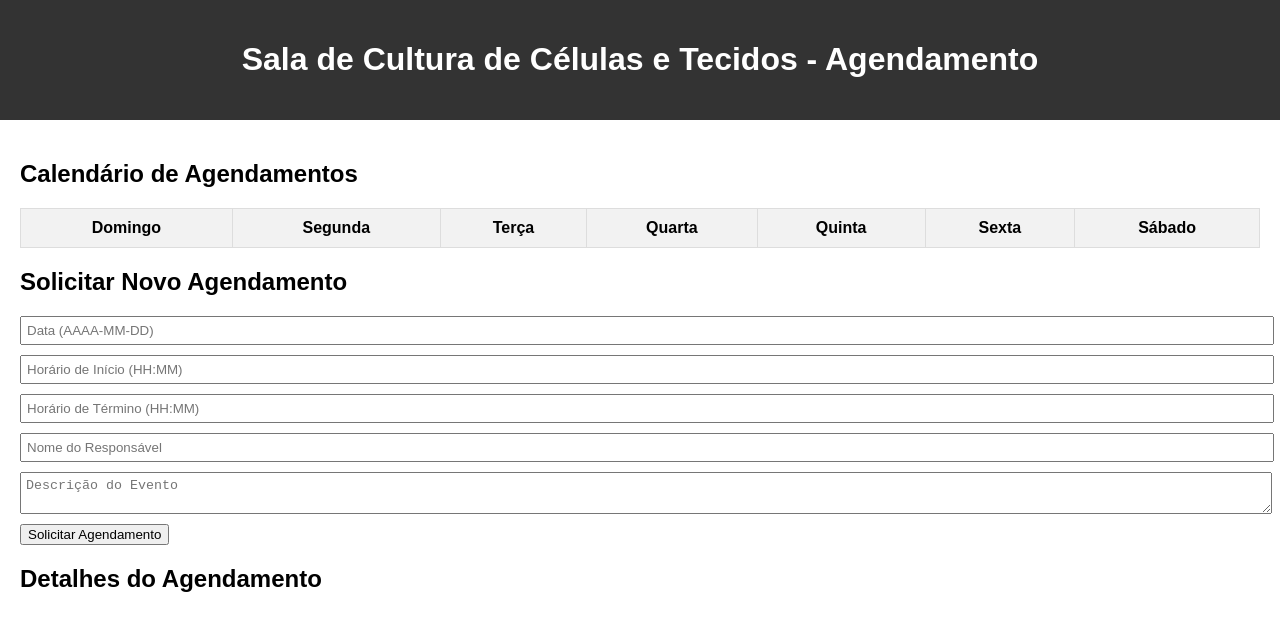
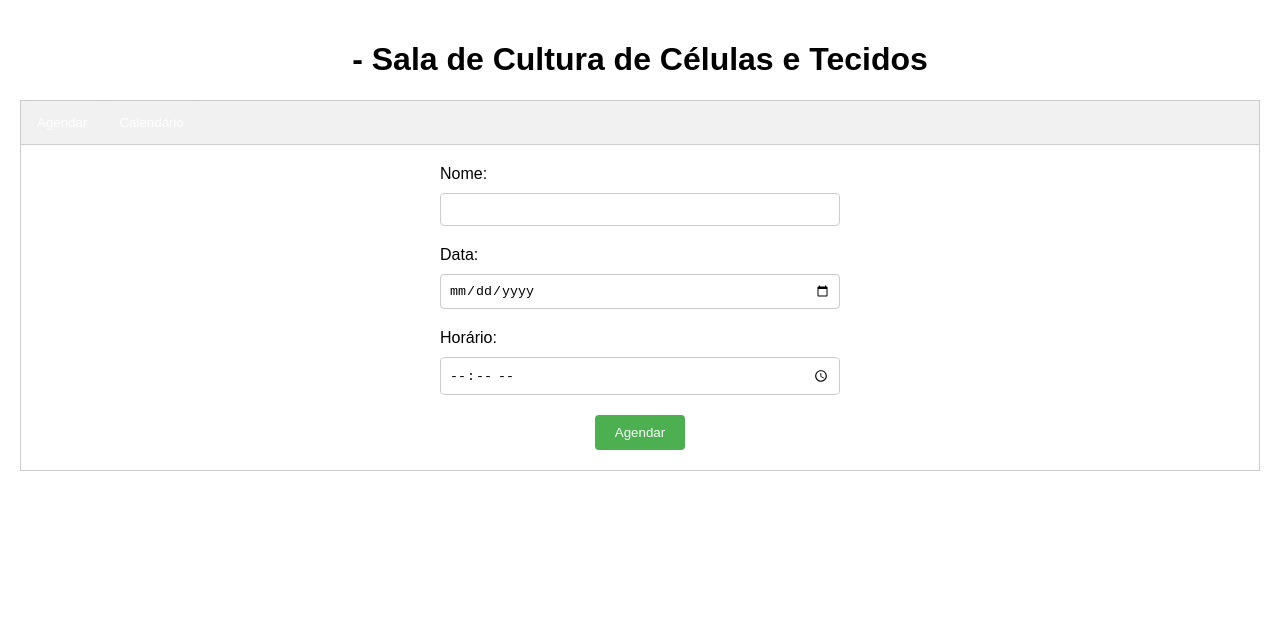
Before and after one commit to AndreViieira/agendanubex.github.io, a plain HTML site: page index.html in a window 1280 px wide. Drawn offline with Linux system fonts and the light colour scheme.

Commit message:
Update index.html

```diff
--- a/index.html
+++ b/index.html
@@ -1,256 +1,148 @@
 <!DOCTYPE html>
-<html lang="en">
+<html>
 <head>
-  <meta charset="UTF-8">
-  <meta name="viewport" content="width=device-width, initial-scale=1.0">
-  <title>Sala de Cultura de Células e Tecidos - Agendamento</title>
+  <title>Agendamento - Sala de Cultura de Células e Tecidos</title>
   <style>
-    /* CSS styles go here */
+    /* Estilos CSS */
     body {
       font-family: Arial, sans-serif;
       margin: 0;
-      padding: 0;
+      padding: 20px;
     }
 
-    header {
-      background-color: #333;
-      color: #fff;
-      padding: 20px;
+    h1 {
       text-align: center;
     }
 
-    main {
-      padding: 20px;
+    .tab {
+      overflow: hidden;
+      border: 1px solid #ccc;
+      background-color: #f1f1f1;
     }
 
-    #calendar {
-      width: 100%;
-      border-collapse: collapse;
+    .tab button {
+      background-color: inherit;
+      float: left;
+      border: none;
+      outline: none;
+      cursor: pointer;
+      padding: 14px 16px;
+      transition: 0.3s;
     }
 
-    #calendar th, #calendar td {
-      padding: 10px;
-      text-align: center;
-      border: 1px solid #ddd;
+    .tab button.active {
+      background-color: #ccc;
     }
 
-    #calendar th {
-      background-color: #f2f2f2;
+    .tabcontent {
+      padding: 20px;
+      border: 1px solid #ccc;
+      border-top: none;
     }
 
-    #calendar td {
-      height: 100px;
-      vertical-align: top;
+    form {
+      max-width: 400px;
+      margin: 0 auto;
     }
 
-    .event {
-      background-color: #4CAF50;
-      color: #fff;
-      padding: 5px;
-      margin-bottom: 5px;
-      cursor: pointer;
+    label {
+      display: block;
+      margin-bottom: 10px;
     }
 
-    .request-form {
-      margin-top: 20px;
+    input, select {
+      width: 100%;
+      padding: 8px;
+      border: 1px solid #ccc;
+      border-radius: 4px;
+      box-sizing: border-box;
+      margin-bottom: 20px;
     }
 
-    .request-form input, .request-form textarea {
+    button {
+      background-color: #4CAF50;
+      color: white;
+      padding: 10px 20px;
+      border: none;
+      border-radius: 4px;
+      cursor: pointer;
       display: block;
-      width: 100%;
-      margin-bottom: 10px;
-      padding: 5px;
-    }
-
-    #event-details {
-      margin-top: 20px;
-      border: 1px solid #ddd;
-      padding: 10px;
-      display: none;
+      margin: 0 auto;
     }
   </style>
 </head>
 <body>
-  <header>
-    <h1>Sala de Cultura de Células e Tecidos - Agendamento</h1>
-  </header>
+  <h1>- Sala de Cultura de Células e Tecidos</h1>
 
-  <main>
+  <div class="tab">
+    <button class="tablinks" onclick="openTab(event, 'appointment-form')">Agendar</button>
+    <button class="tablinks" onclick="openTab(event, 'appointment-calendar')">Calendário</button>
+  </div>
+
+  <div id="appointment-form" class="tabcontent">
+    <form id="appointment-form-content">
+      <label for="name">Nome:</label>
+      <input type="text" id="name" name="name" required>
+
+      <label for="date">Data:</label>
+      <input type="date" id="date" name="date" required>
+
+      <label for="time">Horário:</label>
+      <input type="time" id="time" name="time" required>
+
+      <button type="submit">Agendar</button>
+    </form>
+  </div>
+
+  <div id="appointment-calendar" class="tabcontent" style="display: none;">
     <h2>Calendário de Agendamentos</h2>
-    <table id="calendar">
-      <thead>
-        <tr>
-          <th>Domingo</th>
-          <th>Segunda</th>
-          <th>Terça</th>
-          <th>Quarta</th>
-          <th>Quinta</th>
-          <th>Sexta</th>
-          <th>Sábado</th>
-        </tr>
-      </thead>
-      <tbody id="calendar-body">
-        <!-- Calendar events will be dynamically generated here -->
-      </tbody>
-    </table>
-
-    <h2>Solicitar Novo Agendamento</h2>
-    <div class="request-form">
-      <input type="text" id="request-date" placeholder="Data (AAAA-MM-DD)">
-      <input type="text" id="request-start-time" placeholder="Horário de Início (HH:MM)">
-      <input type="text" id="request-end-time" placeholder="Horário de Término (HH:MM)">
-      <input type="text" id="request-responsible" placeholder="Nome do Responsável">
-      <textarea id="request-description" placeholder="Descrição do Evento"></textarea>
-      <button onclick="requestNewEvent()">Solicitar Agendamento</button>
-    </div>
-
-    <h2>Detalhes do Agendamento</h2>
-    <div id="event-details">
-      <p id="event-date"></p>
-      <p id="event-start-time"></p>
-      <p id="event-end-time"></p>
-      <p id="event-responsible"></p>
-      <p id="event-description"></p>
-    </div>
-  </main>
+    <!-- Conteúdo do calendário de agendamentos -->
+  </div>
 
   <script>
-    // Sample event data
-    let events = [
-      {
-        date: "2024-07-23",
-        startTime: "09:00",
-        endTime: "12:00",
-        responsible: "João Silva",
-        description: "Experimentos com células-tronco"
-      },
-      {
-        date: "2024-07-24",
-        startTime: "14:00",
-        endTime: "17:00",
-        responsible: "Maria Oliveira",
-        description: "Análise de cultura de tecidos"
-      },
-      {
-        date: "2024-07-25",
-        startTime: "10:00",
-        endTime: "13:00",
-        responsible: "Carlos Pereira",
-        description: "Microscopia de células"
-      }
-    ];
-
-    // Function to generate the calendar
-    function generateCalendar() {
-      const calendarBody = document.getElementById('calendar-body');
-      calendarBody.innerHTML = '';
-
-      const currentDate = new Date();
-      let month = currentDate.getMonth() + 1;
-      let year = currentDate.getFullYear();
-
-      // Generate calendar for the current month
-      for (let i = 1; i <= new Date(year, month, 0).getDate(); i++) {
-        const dayOfWeek = new Date(year, month - 1, i).getDay();
-
-        if (dayOfWeek === 0) {
-          const row = document.createElement('tr');
-          calendarBody.appendChild(row);
-        }
-
-        const cell = document.createElement('td');
-        cell.textContent = i;
-        cell.addEventListener('click', () => showEventDetails(i, month, year));
-
-        // Check if there are any events on this day
-        const eventElement = events.find(event => {
-          const [eventYear, eventMonth, eventDay] = event.date.split('-');
-          return parseInt(eventDay) === i && parseInt(eventMonth) === month && parseInt(eventYear) === year;
-        });
-
-        if (eventElement) {
-          const eventDiv = document.createElement('div');
-          eventDiv.classList.add('event');
-          eventDiv.textContent = `${eventElement.responsible} - ${eventElement.startTime} - ${eventElement.endTime}`;
-          eventDiv.setAttribute('data-date', `${year}-${month}-${i}`);
-          cell.appendChild(eventDiv);
-        }
-
-        calendarBody.lastChild.appendChild(cell);
-      }
+    // Função para formatar a data e o horário
+    function formatDateTime(date, time) {
+      const dateObj = new Date(date + 'T' + time);
+      const formattedDate = dateObj.toLocaleDateString('pt-BR', { day: '2-digit', month: '2-digit', year: 'numeric' });
+      const formattedTime = dateObj.toLocaleTimeString('pt-BR', { hour: '2-digit', minute: '2-digit' });
+      return `${formattedDate} ${formattedTime}`;
     }
 
-    // Function to show event details
-    function showEventDetails(day, month, year) {
-      const eventElement = document.querySelectorAll(".event[data-date='" + year + "-" + month + "-" + day + "']");
-
-      if (eventElement.length > 0) {
-        const event = events.find(e => e.date === year + "-" + month + "-" + day);
-
-        document.getElementById("event-date").textContent = "Data: " + event.date;
-        document.getElementById("event-start-time").textContent = "Início: " + event.startTime;
-        document.getElementById("event-end-time").textContent = "Término: " + event.endTime;
-        document.getElementById("event-responsible").textContent = "Responsável: " + event.responsible;
-        document.getElementById("event-description").textContent = "Descrição: " + event.description;
-
-        // Show the event details section
-        document.getElementById("event-details").style.display = "block";
-      } else {
-        // Hide the event details section
-        document.getElementById("event-details").style.display = "none";
+    // Função para abrir a aba selecionada
+    function openTab(evt, tabName) {
+      var i, tabcontent, tablinks;
+      tabcontent = document.getElementsByClassName("tabcontent");
+      for (i = 0; i < tabcontent.length; i++) {
+        tabcontent[i].style.display = "none";
       }
+      tablinks = document.getElementsByClassName("tablinks");
+      for (i = 0; i < tablinks.length; i++) {
+        tablinks[i].className = tablinks[i].className.replace(" active", "");
+      }
+      document.getElementById(tabName).style.display = "block";
+      evt.currentTarget.className += " active";
     }
 
-    // Function to request a new event
-    function requestNewEvent() {
-      const requestDate = document.getElementById('request-date').value;
-      const requestStartTime = document.getElementById('request-start-time').value;
-      const requestEndTime = document.getElementById('request-end-time').value;
-      const requestResponsible = document.getElementById('request-responsible').value;
-      const requestDescription = document.getElementById('request-description').value;
+    // Adiciona event listener ao formulário
+    document.getElementById('appointment-form-content').addEventListener('submit', function(event) {
+      event.preventDefault(); // Impede o envio padrão do formulário
 
-      // Validate input
-      if (!requestDate || !requestStartTime || !requestEndTime || !requestResponsible || !requestDescription) {
-        alert('Por favor, preencha todos os campos.');
-        return;
-      }
+      // Obtém os valores dos campos
+      const name = document.getElementById('name').value;
+      const date = document.getElementById('date').value;
+      const time = document.getElementById('time').value;
 
-      // Check if the requested date and time are available
-      const existingEvent = events.find(event => {
-        const [eventYear, eventMonth, eventDay] = event.date.split('-');
-        return event.date === requestDate && (
-          (event.startTime >= requestStartTime && event.startTime <= requestEndTime) ||
-          (event.endTime >= requestStartTime && event.endTime <= requestEndTime)
-        );
-      });
+      // Formata a data e o horário
+      const dateTime = formatDateTime(date, time);
 
-      if (existingEvent) {
-        alert('Horário já reservado. Por favor, selecione outro horário.');
-        return;
-      }
+      // Exibe a informação do agendamento
+      alert(`Agendamento realizado para ${name} em ${dateTime}.`);
 
-      // Add the new event to the events array
-      events.push({
-        date: requestDate,
-        startTime: requestStartTime,
-        endTime: requestEndTime,
-        responsible: requestResponsible,
-        description: requestDescription
-      });
-
-      // Clear the form
-      document.getElementById('request-date').value = '';
-      document.getElementById('request-start-time').value = '';
-      document.getElementById('request-end-time').value = '';
-      document.getElementById('request-responsible').value = '';
-      document.getElementById('request-description').value = '';
-
-      // Regenerate the calendar
-      generateCalendar();
-    }
-
-    // Generate the initial calendar
-    generateCalendar();
+      // Limpa os campos do formulário
+      document.getElementById('name').value = '';
+      document.getElementById('date').value = '';
+      document.getElementById('time').value = '';
+    });
   </script>
 </body>
 </html>
```
